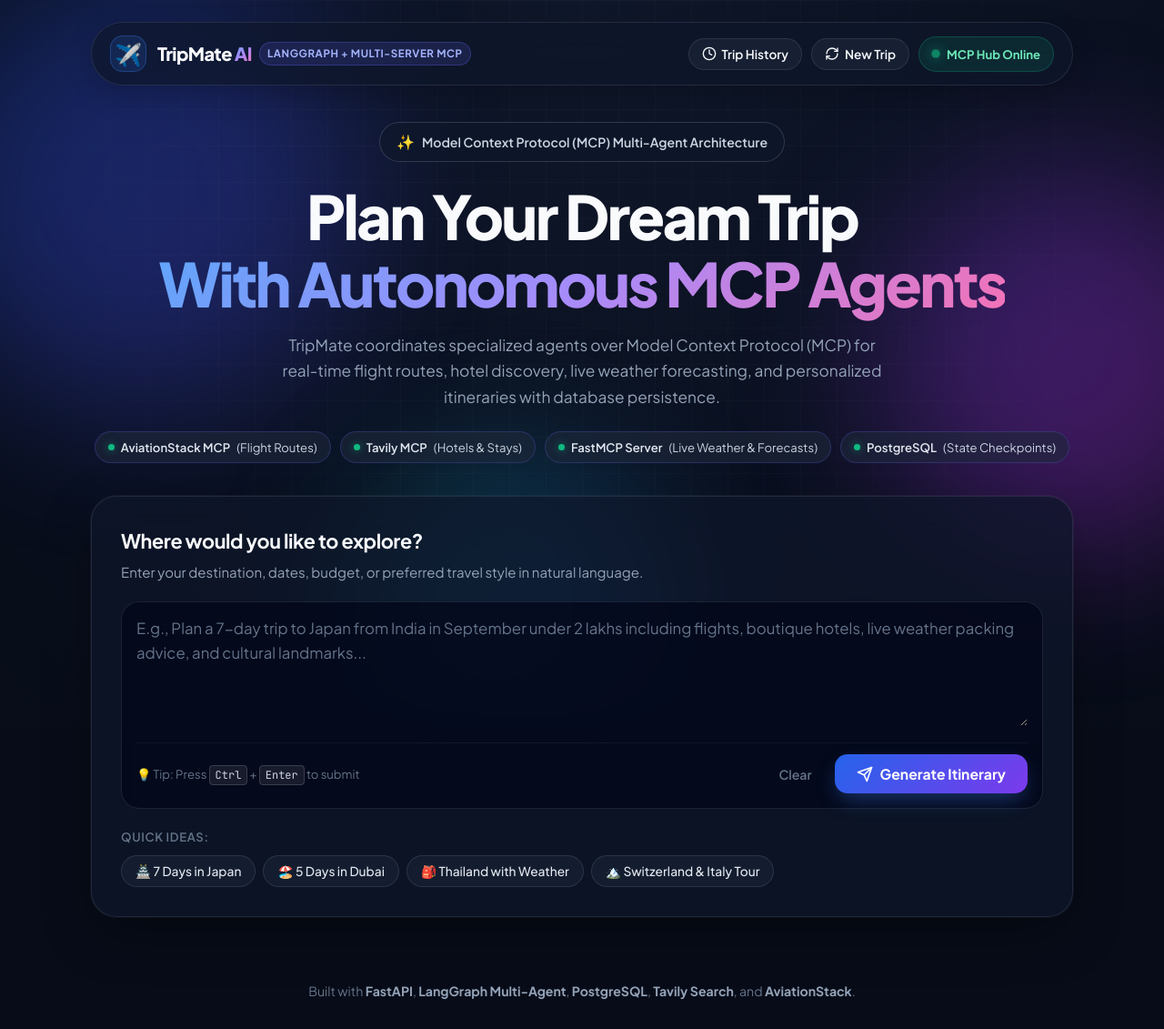
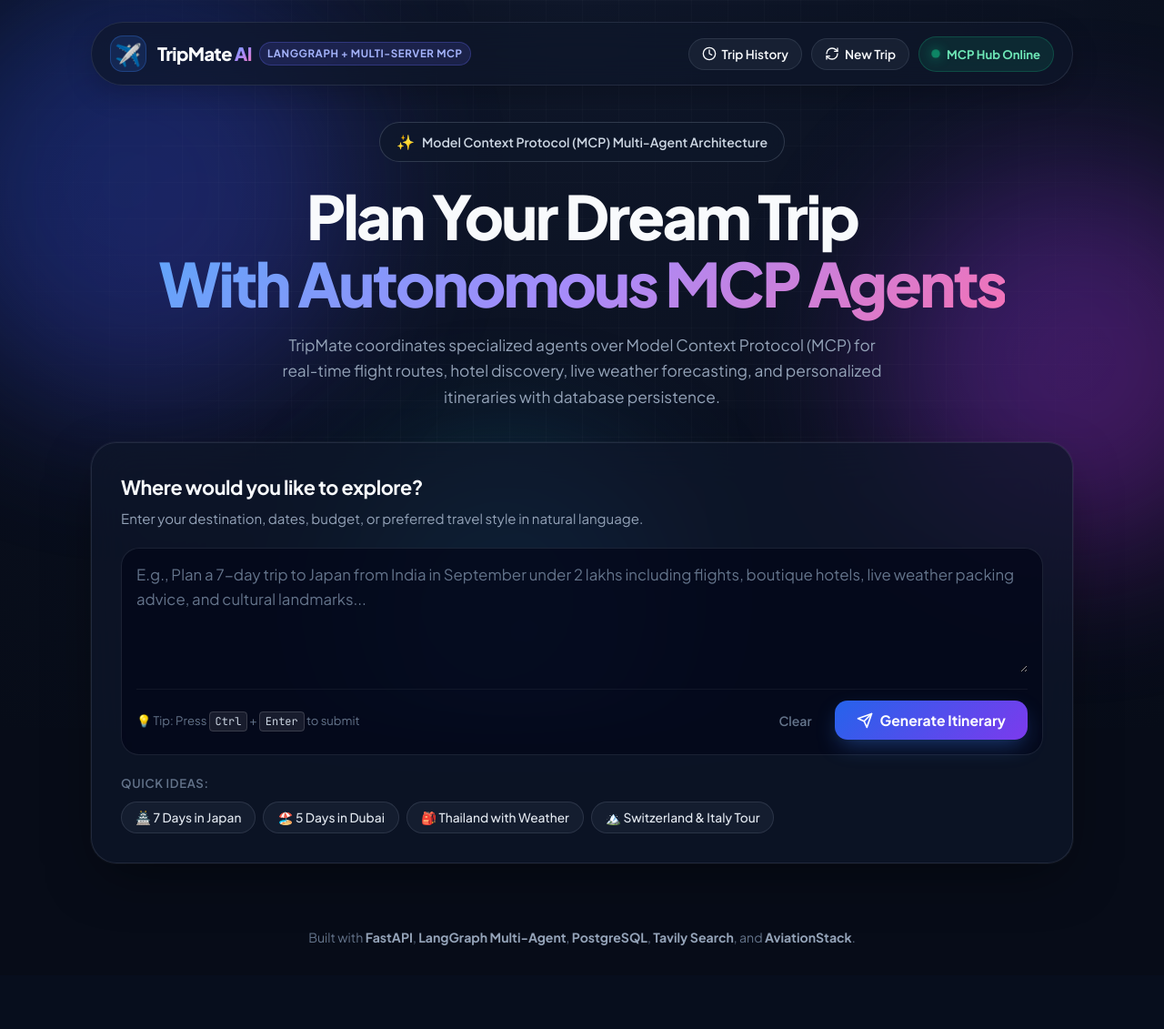
Before and after one commit to PrathmeshRanjan/tripmate-ai, a FastAPI app: page / in a window 1280 px wide. Shown: the whole page at 91% size. After the commit the page ends 1039 px from the top, so only its background shows below. Run offline with FastAPI, Linux system fonts and the light colour scheme; some libraries are stand-ins or nearby versions.

Commit message:
Remove MCP chips row from hero section in index.html

```diff
--- a/templates/index.html
+++ b/templates/index.html
@@ -75,14 +75,6 @@
             <p>
                 TripMate coordinates specialized agents over Model Context Protocol (MCP) for real-time flight routes, hotel discovery, live weather forecasting, and personalized itineraries with database persistence.
             </p>
-
-            <!-- MCP Stack Feature Indicators -->
-            <div class="mcp-badges-row">
-                <span class="mcp-chip"><span class="mcp-chip-dot"></span> <strong>AviationStack MCP</strong> (Flight Routes)</span>
-                <span class="mcp-chip"><span class="mcp-chip-dot"></span> <strong>Tavily MCP</strong> (Hotels & Stays)</span>
-                <span class="mcp-chip"><span class="mcp-chip-dot"></span> <strong>FastMCP Server</strong> (Live Weather & Forecasts)</span>
-                <span class="mcp-chip"><span class="mcp-chip-dot"></span> <strong>PostgreSQL</strong> (State Checkpoints)</span>
-            </div>
         </section>
 
         <!-- Planner Card / Input Area -->
```
